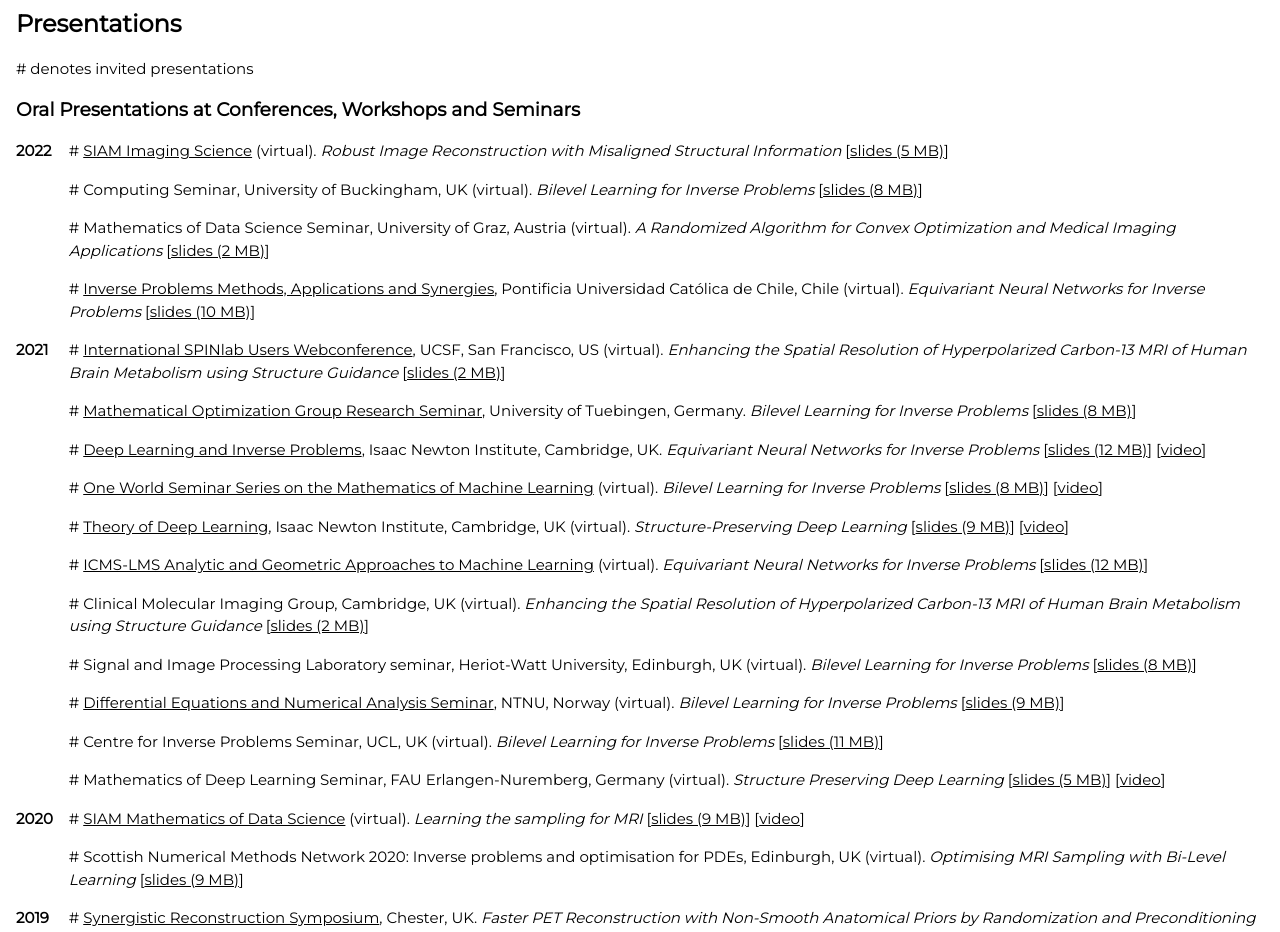
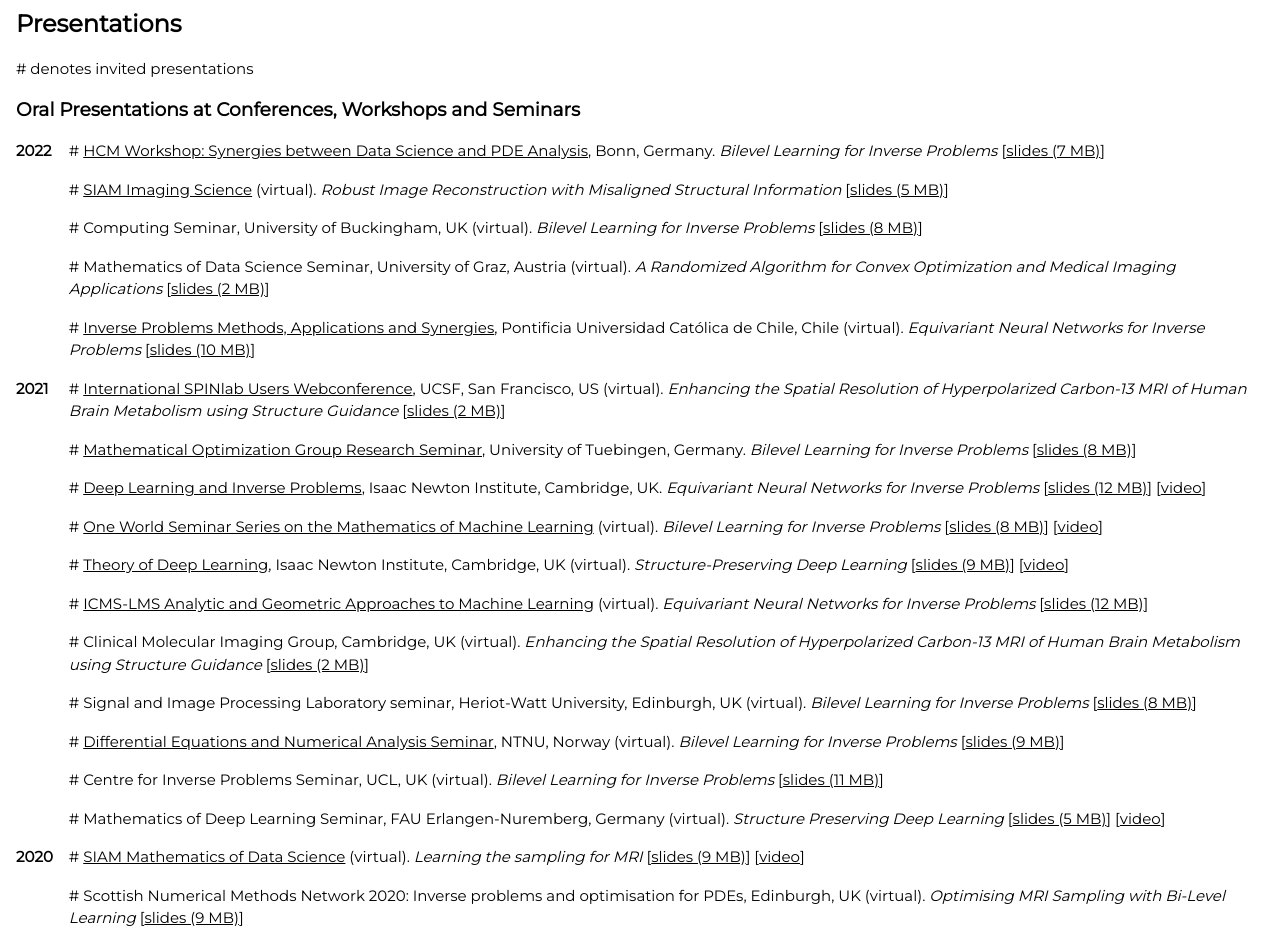
Before and after one commit to mehrhardt/mehrhardt.github.io, a plain HTML site: page research.html in a window 1280 px wide. Shown: the part 3105-4037 px from the top of the page. Drawn offline with nearby package versions, Linux system fonts and the light colour scheme.

Commit message:
add bonn

```diff
--- a/research.html
+++ b/research.html
@@ -239,7 +239,9 @@ Motion Compensated Image Reconstruction', <a href="https://nssmic.ieee.org/2021/
 <h2 class="w3-padding w3-left w3-button my-accordion">Oral Presentations at Conferences, Workshops and Seminars</h2>
 <div><table class="w3-table">
 
-<tr><th>2022</th><td> # <a href="https://www.siam.org/conferences/cm/conference/is22">SIAM Imaging Science</a> (virtual). <i>Robust Image Reconstruction with Misaligned Structural Information</i> [<a href="data/slides/202203_SIAMIS_Ehrhardt.pdf">slides (5 MB)</a>]</td></tr>
+<tr><th>2022</th><td> # <a href="https://www.hcm.uni-bonn.de/events/eventpages/2022/syn-2022/">HCM Workshop: Synergies between Data Science and PDE Analysis</a>, Bonn, Germany. <i>Bilevel Learning for Inverse Problems</i> [<a href="data/slides/202206_Bonn_Ehrhardt.pdf">slides (7 MB)</a>]</td></tr>
+
+<tr><th></th><td> # <a href="https://www.siam.org/conferences/cm/conference/is22">SIAM Imaging Science</a> (virtual). <i>Robust Image Reconstruction with Misaligned Structural Information</i> [<a href="data/slides/202203_SIAMIS_Ehrhardt.pdf">slides (5 MB)</a>]</td></tr>
 
 <tr><th></th><td> # Computing Seminar, University of Buckingham, UK (virtual). <i>Bilevel Learning for Inverse Problems</i> [<a href="data/slides/202203_Buckingham_Ehrhardt.pdf">slides (8 MB)</a>]</td></tr>
 
```
Also changed, not shown: 1 other file.
